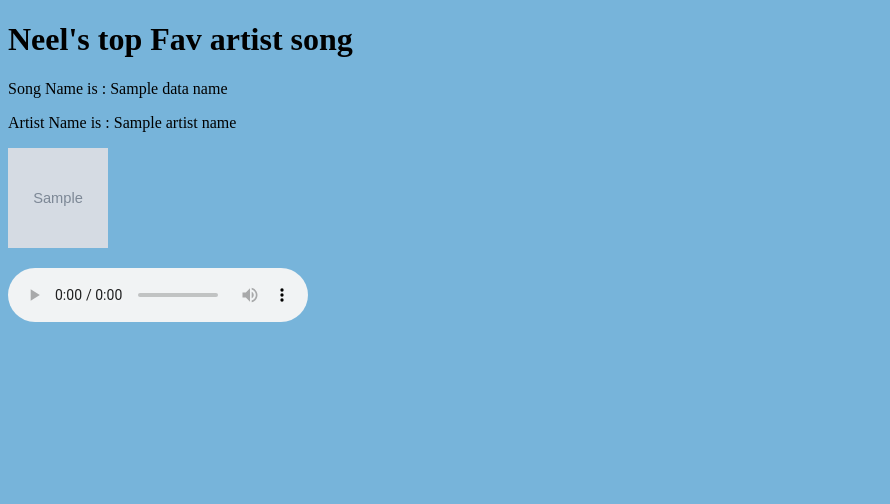
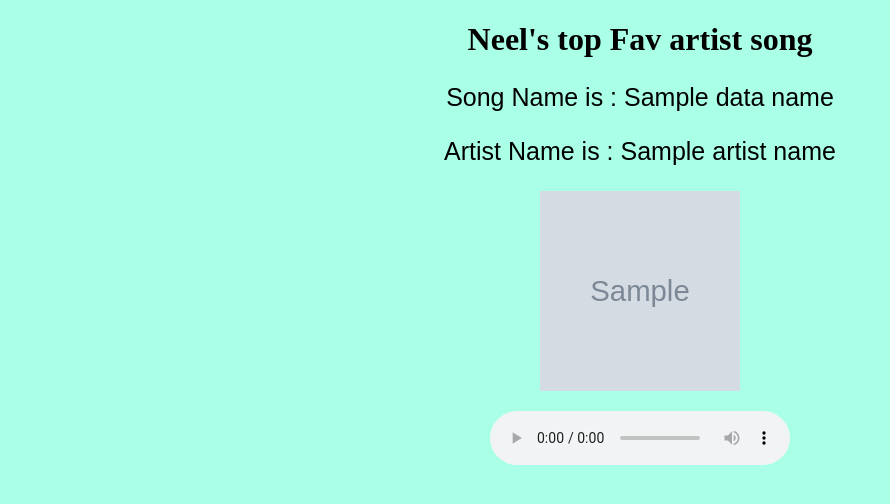
Before and after one commit to NJIT-CS490-SP21/project1-ngp23, a Flask app: template templates/index.html in a window 1280 px wide. Shown: the top 504 px of the page, without its empty margins (0-890 px from the left). Run offline with Flask 2, Linux system fonts and the light colour scheme; the template is opened without the code that fills it: most values are stand-ins (such as "Sample title", 1, 10 or a date in 2020); grey boxes marked "Sample" are stand-in pictures.

Commit message:
Final File

```diff
--- a/static/style.css
+++ b/static/style.css
@@ -1,55 +1,53 @@
  body {
   -webkit-animation: colorchange 20s infinite;
   animation: colorchange 20s infinite;
+  text-align: center;
  }
 
  @-webkit-keyframes colorchange {
   0% {
-         background: #8ebf42;
+   background: #C71585;
   }
   25% {
-         background: #e6ebef;
+   background: #DB7093;
   }
   50% {
-         background: #1c87c9;
+   background: #FF1493;
   }
   75% {
-         background: #095484;
+   background: #FF69B4;
   }
   100% {
-         background: #d0e2bc;
+   background: #FFB6C1;
   }
  }
 
  @keyframes colorchange {
   0% {
-         background: #8ebf42;
+   background: #00FFFF;
   }
   25% {
-         background: #e6ebef;
+   background: #E0FFFF;
   }
   50% {
-         background: #1c87c9;
+   background: #7FFFD4;
   }
   75% {
-         background: #095484;
+   background: #48D1CC;
   }
   100% {
-         background: #d0e2bc;
+   background: #00CED1;
   }
  }
 
  .a {
   font-family: Arial;
+  font-size: 25px;
  }
 
- .b {
-     font-family: Bold;
-     font-size: 20px;
-     color: blue;
- }
+
 
  .imageSize {
-     width: 100px;
-     height: 100px;
+  width: 200px;
+  height: 200px;
  }
--- a/templates/index.html
+++ b/templates/index.html
@@ -8,9 +8,9 @@
 <body>
     <h1>Neel's top Fav artist song</h1>
 
-    <p>Song Name is : {{dataName}}</p>
+    <p class=a>Song Name is : {{dataName}}</p>
     {%for i in artistName%}
-    <p>Artist Name is : {{i}}</p>
+    <p class=a>Artist Name is : {{i}}</p>
     {%endfor%}
     <img class=imageSize src={{imageUrl}}> {%if preview_url != None %}
 
@@ -19,7 +19,7 @@
       <source src="{{preview_url}}" type="audio/mpeg">
       Preview
     </audio> </p>{%else%}
-    <p>No Preview to show</p>
+    <p class=a>No Preview to show</p>
     {%endif%}
 </body>
 
```
Lines whose indentation alone changed are shown as unchanged.
